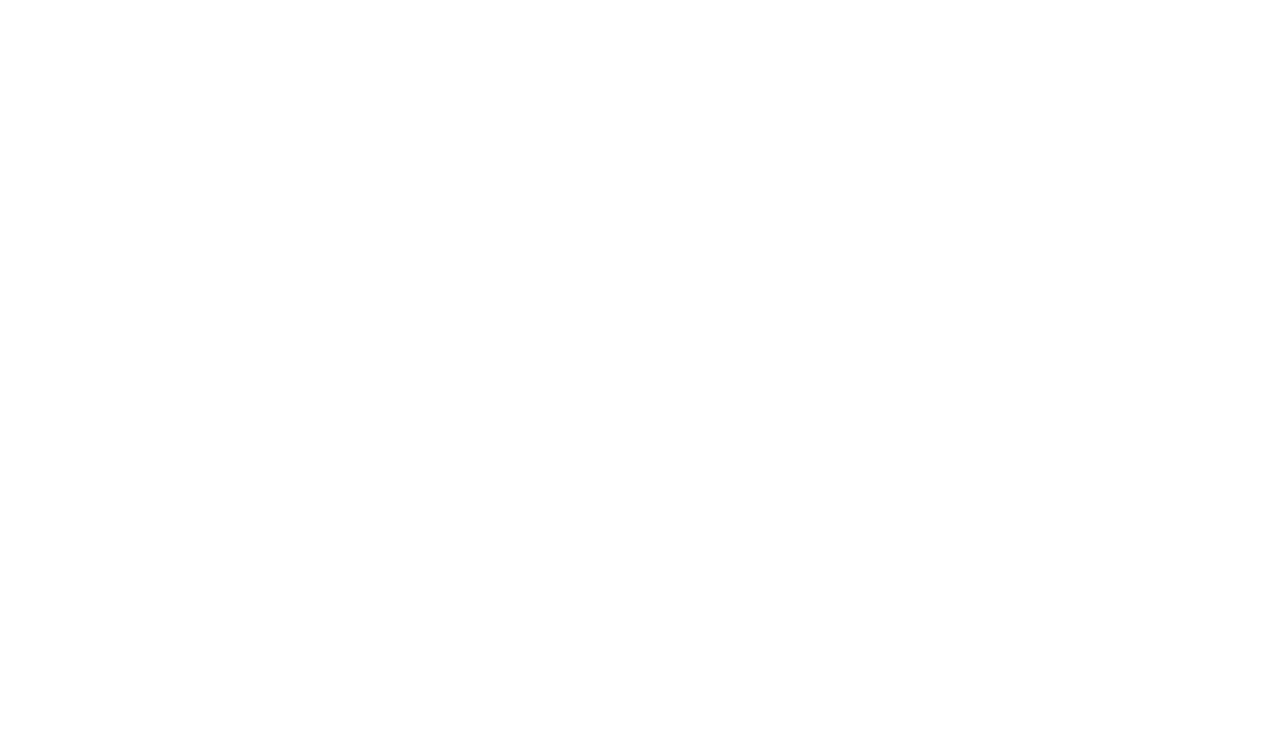
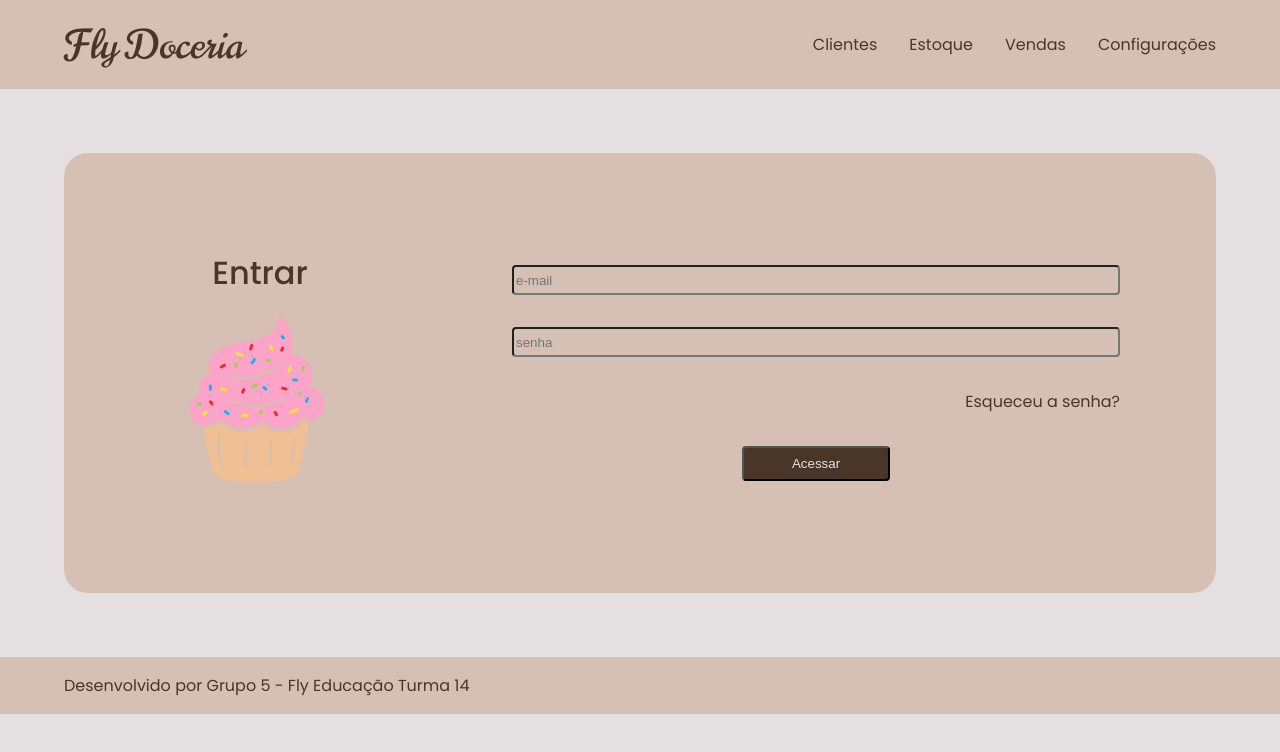
Before and after one commit to lanussehelena/flydoceria, a plain HTML site: page index.html in a window 1280 px wide. Drawn offline with Linux system fonts and the light colour scheme.

Commit message:
pagina login

```diff
--- a/css/style.css
+++ b/css/style.css
@@ -0,0 +1,106 @@
+/* Geral */
+
+body {
+    margin: 0;
+    padding: 0;
+    box-sizing: border-box;
+    font-family: "Poppins", sans-serif;
+    font-weight: 400;
+    font-style: normal;
+    background-color: #E4E0E1;
+    color: #493628;
+}
+
+a {
+    text-decoration: none;
+    color: #493628;
+}
+
+li {
+    list-style: none;
+}
+
+h1, p {
+    margin: 0;
+    padding: 0;
+}
+
+/* Header */
+
+header {
+    padding: 1rem 4rem;
+    display: flex;
+    align-items: center;
+    justify-content: space-between;
+    background-color: #D6C0B3;
+}
+
+.cabecalho-logo {
+    font-family: "Norican", cursive;
+    font-weight: 400;
+    font-style: normal;
+    font-size: 2.5rem;
+}
+
+.cabecalho-navegacao {
+    display: flex;
+    gap: 2rem;
+}
+
+/* Main */
+
+.conteudo-principal {
+    display: flex;
+    align-items: center;
+    justify-content: space-between;
+    margin: 4rem;
+    padding: 6rem;
+    background-color: #D6C0B3;
+    border-radius: 1.5rem;
+}
+
+.conteudo-principal-entrar {
+    display: flex;
+    flex-direction: column;
+    align-items: center;
+}
+
+.conteudo-principal-entrar-h1 {
+    font-size: 2rem;
+    font-weight: 500;
+}
+
+.conteudo-principal-img {
+    max-width: 200px;
+}
+
+.conteudo-principal-input {
+    display: flex;
+    flex-direction: column;
+    gap: 2rem;
+}
+
+.conteudo-principal-input-email,
+.conteudo-principal-input-senha {
+    background-color: #D6C0B3;
+    border-radius: 4px;
+    width: 600px;
+    height: 1.5rem;
+}
+
+.conteudo-principal-input-esqueceu {
+    text-align: end;
+}
+
+.botao {
+    background-color: #493628;
+    color: #E4E0E1;
+    border-radius: 4px;
+    padding: 0.5rem 3rem;
+    align-self: center;
+}
+
+footer {
+    background-color: #D6C0B3;
+    padding: 1rem 4rem;
+}
--- a/index.html
+++ b/index.html
@@ -5,10 +5,40 @@
     <meta name="viewport" content="width=device-width, initial-scale=1.0">
     <title>Fly Doceria</title>
     <link rel="stylesheet" href="./css/style.css">
+    <link rel="preconnect" href="https://fonts.googleapis.com">
+    <link rel="preconnect" href="https://fonts.gstatic.com" crossorigin>
+    <link href="https://fonts.googleapis.com/css2?family=Inter:wght@100..900&family=Poppins:ital,wght@0,100;0,200;0,300;0,400;0,500;0,600;0,700;0,800;0,900;1,100;1,200;1,300;1,400;1,500;1,600;1,700;1,800;1,900&family=Press+Start+2P&display=swap" rel="stylesheet">
+    <link rel="preconnect" href="https://fonts.googleapis.com">
+    <link rel="preconnect" href="https://fonts.gstatic.com" crossorigin>
+    <link href="https://fonts.googleapis.com/css2?family=Inter:wght@100..900&family=Norican&family=Poppins:ital,wght@0,100;0,200;0,300;0,400;0,500;0,600;0,700;0,800;0,900;1,100;1,200;1,300;1,400;1,500;1,600;1,700;1,800;1,900&family=Press+Start+2P&display=swap" rel="stylesheet">
 </head>
 <body>
-
-
+    <header class="cabecalho">
+        <h1 class="cabecalho-logo">Fly Doceria</h1>
+        <nav>
+            <ul class="cabecalho-navegacao">
+                <li><a href="">Clientes</a></li>
+                <li><a href="">Estoque</a></li>
+                <li><a href="">Vendas</a></li>
+                <li><a href="">Configurações</a></li>
+            </ul>
+        </nav>
+    </header>
+    <main class="conteudo-principal">
+        <div class="conteudo-principal-entrar">
+            <h1 class="conteudo-principal-entrar-h1">Entrar</h1>
+            <img class="conteudo-principal-img" src="./imagens/cupcake.png" alt="Cupcake">
+        </div>
+        <div class="conteudo-principal-input">
+            <input class="conteudo-principal-input-email" type="text" name="email" id="email" placeholder="e-mail">
+            <input class="conteudo-principal-input-senha" type="text" name="senha" id="senha" placeholder="senha">
+            <a class="conteudo-principal-input-esqueceu" href="">Esqueceu a senha?</a>
+            <button class="conteudo-principal-input-botao botao">Acessar</button>
+        </div>
+    </main>
+    <footer>
+        <p>Desenvolvido por Grupo 5 - Fly Educação Turma 14</p>
+    </footer>
 
     <script src="./script/script.js"></script>
 </body>
```
Also changed, not shown: imagens/cupcake.png (added).
